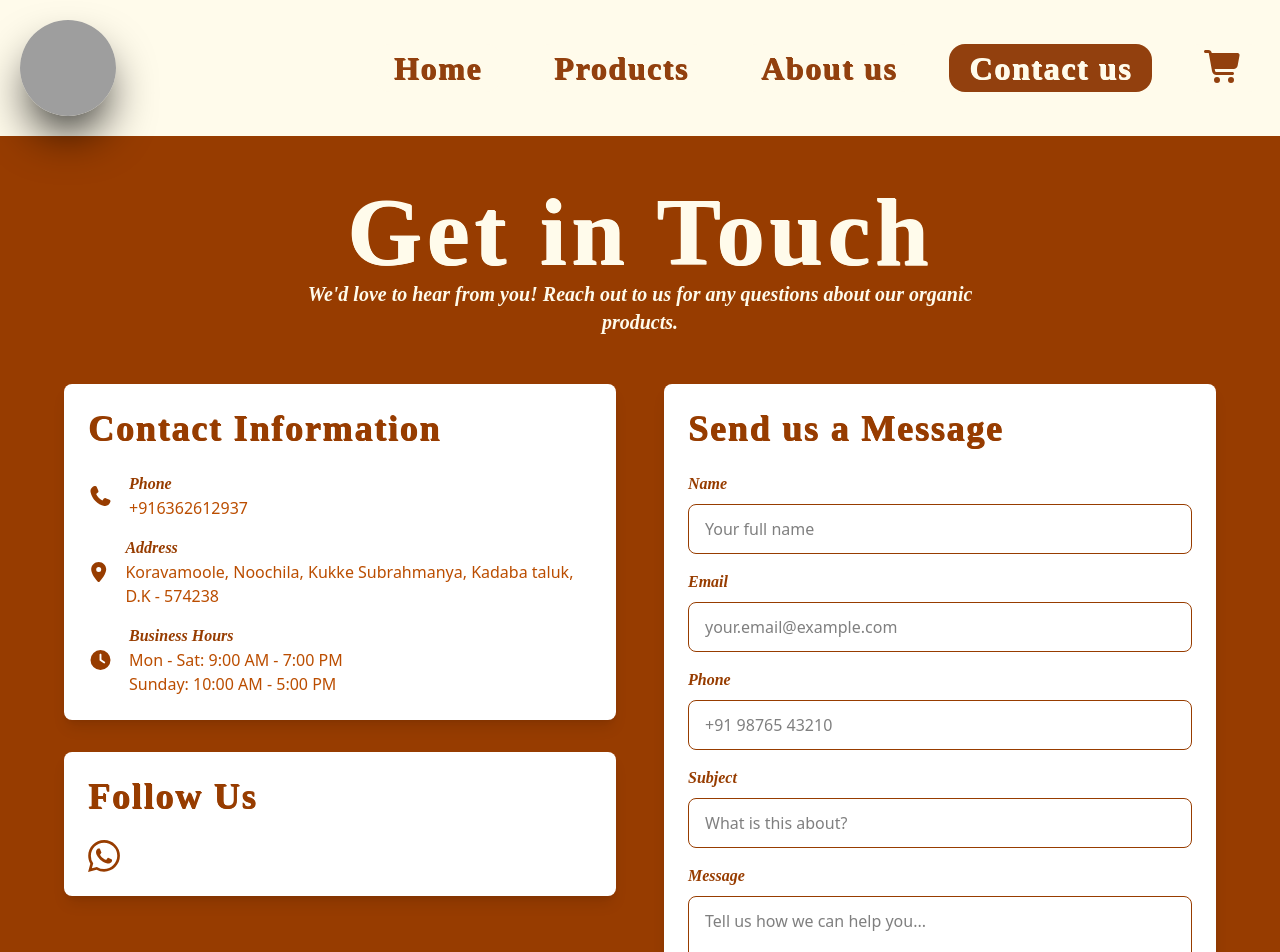
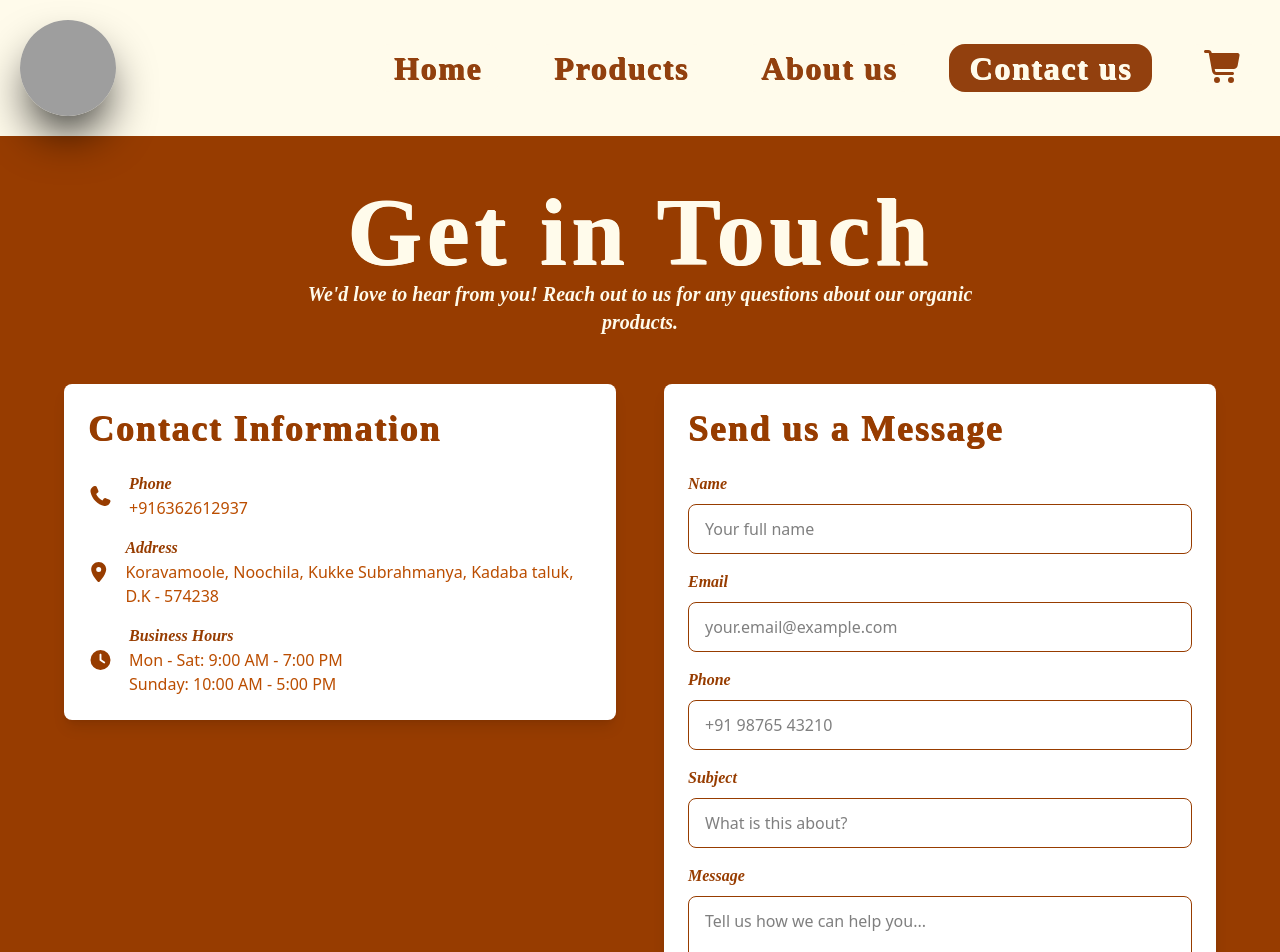
Before and after one commit to Srivatsa-NS/KukkeKart, a Next.js app: page /contact in a window 1280 px wide. Shown: the top 952 px of the page. Built offline with nearby package versions, Linux system fonts and the light colour scheme; grey boxes are pictures that could not be loaded; a web font is replaced by a local one.

Commit message:
Removed follow us section temporarily

```diff
--- a/src/pages/contact.tsx
+++ b/src/pages/contact.tsx
@@ -102,7 +102,7 @@ function Contact() {
               </div>
             </div>
 
-            <div className="bg-white rounded-lg shadow-lg p-6">
+            {/* <div className="bg-white rounded-lg shadow-lg p-6">
               <h2
                 className={`headings-font text-4xl text-${primaryColor} mb-6`}
               >
@@ -150,7 +150,7 @@ function Contact() {
                   >
                     <path d="M23.953 4.57a10 10 0 01-2.825.775 4.958 4.958 0 002.163-2.723c-.951.555-2.005.959-3.127 1.184a4.92 4.92 0 00-8.384 4.482C7.69 8.095 4.067 6.13 1.64 3.162a4.822 4.822 0 00-.666 2.475c0 1.71.87 3.213 2.188 4.096a4.904 4.904 0 01-2.228-.616v.06a4.923 4.923 0 003.946 4.827 4.996 4.996 0 01-2.212.085 4.936 4.936 0 004.604 3.417 9.867 9.867 0 01-6.102 2.105c-.39 0-.779-.023-1.17-.067a13.995 13.995 0 007.557 2.209c9.053 0 13.998-7.496 13.998-13.985 0-.21 0-.42-.015-.63A9.935 9.935 0 0024 4.59z" />
                   </svg>
-                </a> */}
+                </a>
                 <a
                   href={"https://wa.me/" + WHATSAPP_CONFIG.PHONE_NUMBER}
                   target="_blank"
@@ -166,7 +166,7 @@ function Contact() {
                   </svg>
                 </a>
               </div>
-            </div>
+            </div> */}
           </div>
 
           <div className="bg-white rounded-lg shadow-lg p-6">
```
